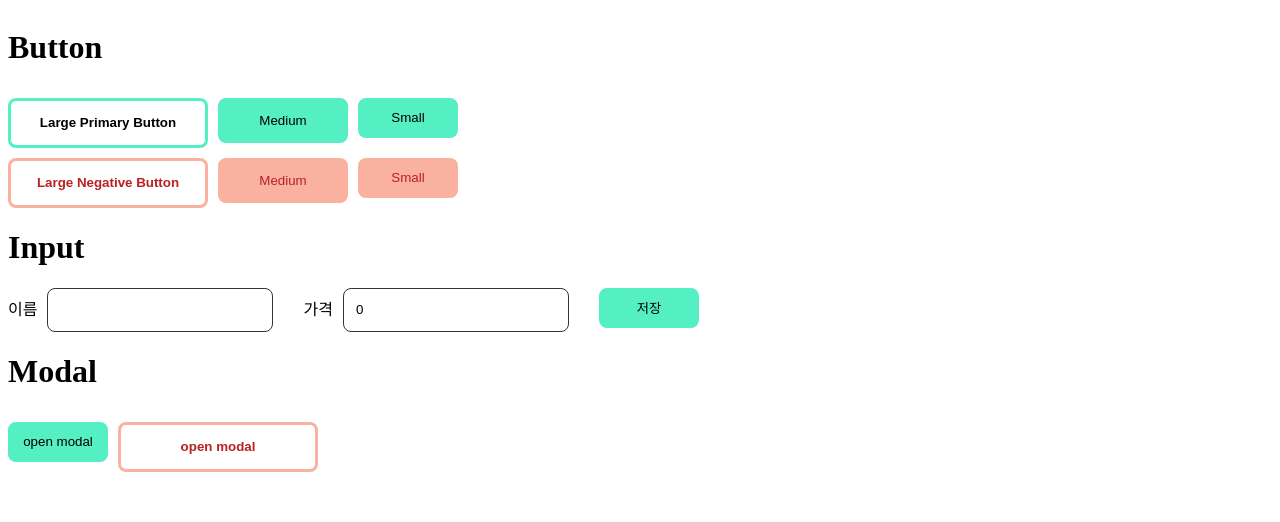
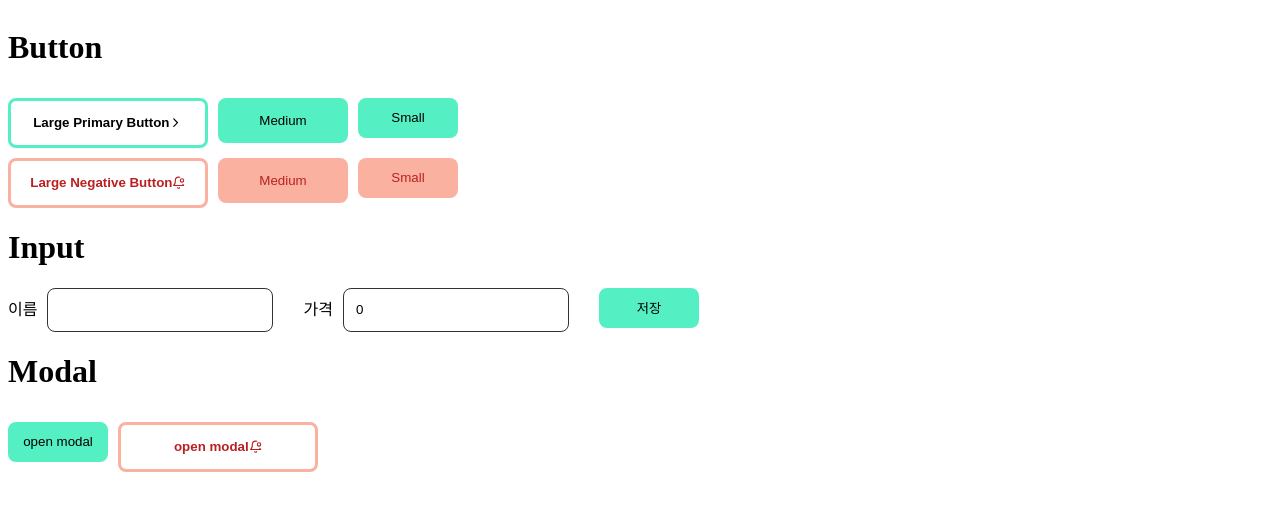
Before and after one commit to naeun-shin/HangHae99_React_LV3, a React (Create React App) app: page / in a window 1280 px wide. Shown: the top 522 px of the page. Built offline with nearby package versions, Linux system fonts and the light colour scheme.

Commit message:
8. Fix : Select 창 warning 해결     Refactor : Modal 창 react-portal로 리팩토링     Design : 버튼 가운데 정렬 추가,     모달배경 height 개선

```diff
--- a/package.json
+++ b/package.json
@@ -8,6 +8,7 @@
     "@testing-library/user-event": "^13.2.1",
     "react": "^18.2.0",
     "react-dom": "^18.2.0",
+    "react-icons": "^5.0.1",
     "react-modal": "^3.16.1",
     "react-scripts": "5.0.1",
     "styled-components": "^6.1.8",
--- a/src/components/buttons/Button.jsx
+++ b/src/components/buttons/Button.jsx
@@ -1,10 +1,25 @@
 import React from 'react';
-import BaseButtonStyle from './Button.module';
+import { BaseButtonStyle, BaseButtonSpan } from './Button.module';
+import { IoIosArrowForward } from 'react-icons/io';
+import { LuBellDot } from 'react-icons/lu';
 
 const Button = ({ onClick, type, text }) => {
+  let icon = null;
+  switch (type) {
+    case 'lightGreenLarge':
+      icon = <IoIosArrowForward />;
+      break;
+    case 'lightPinkLarge':
+      icon = <LuBellDot />;
+      break;
+    default:
+      break;
+  }
   return (
     <BaseButtonStyle onClick={onClick} $type={type} $text={text}>
-      {text}
+      <BaseButtonSpan>
+        {text} {icon}
+      </BaseButtonSpan>
     </BaseButtonStyle>
   );
 };
--- a/src/components/buttons/Button.module.jsx
+++ b/src/components/buttons/Button.module.jsx
@@ -64,4 +64,9 @@ const BaseButtonStyle = styled.button`
   }}
 `;
 
-export default BaseButtonStyle;
+const BaseButtonSpan = styled.div`
+  display: flex;
+  align-items: center;
+  justify-content: center;
+`;
+export { BaseButtonStyle, BaseButtonSpan };
--- a/src/components/modal/Modal.jsx
+++ b/src/components/modal/Modal.jsx
@@ -1,4 +1,5 @@
-import React, { useState, useRef } from 'react';
+import React, { useState } from 'react';
+import ReactDOM from 'react-dom';
 import {
   ModalBox,
   ModalFirstOpen,
@@ -6,44 +7,33 @@ import {
   ModalOverlay,
   ModalButtonBox,
   ModalCloseButton,
-  ModalSecondContent,
   ModalSecondButtonBox,
 } from './Modal.module';
 import Button from '../buttons/Button';
 
 const Modal = () => {
-  const [isModalFirstOpen, setIsFirstModalOpen] = useState(false);
+  const [isFirstModalOpen, setIsFirstModalOpen] = useState(false);
   const [isSecondModalOpen, setIsSecondModalOpen] = useState(false);
-  const modalRef = useRef();
 
-  const handleModalFalseOverlayClick = () => {
+  const handleFirstModalOpen = () => {
     setIsFirstModalOpen(true);
   };
 
-  const handleModalTrueOverlayClick = () => {
+  const handleSecondModalOpen = () => {
     setIsSecondModalOpen(true);
   };
+
   const handleModalClose = () => {
     setIsFirstModalOpen(false);
     setIsSecondModalOpen(false);
   };
-  const handleModalCheck = () => {
-    setIsFirstModalOpen(false);
-  };
-  return (
-    <ModalBox>
-      <Button
-        type='lightGreenSmall'
-        text='open modal'
-        onClick={handleModalFalseOverlayClick}
-      />
-      {isModalFirstOpen && (
+
+  const firstModalContent = (
     <>
       <ModalOverlay />
-          <ModalFirstOpen ref={modalRef}>
+      <ModalFirstOpen>
         <div>
-              닫기와 확인 버튼 2개가 있고, 외부 영역을 눌러도 모달이 닫히지
-              않아요.
+          닫기와 확인 버튼 2개가 있고, 외부 영역을 눌러도 모달이 닫히지 않아요.
         </div>
         <ModalButtonBox>
           <Button
@@ -54,31 +44,58 @@ const Modal = () => {
           <Button
             type='lightPinkSmall'
             text='확인'
-                onClick={handleModalCheck}
+            onClick={handleModalClose}
           />
         </ModalButtonBox>
       </ModalFirstOpen>
     </>
-      )}
-      <Button
-        type='lightPinkLarge'
-        text='open modal'
-        onClick={handleModalTrueOverlayClick}
-      />
-      {isSecondModalOpen && (
+  );
+
+  const secondModalContent = (
     <>
-          <ModalOverlay onClick={handleModalClose} />
-          <ModalSecondOpen ref={modalRef}>
-            <ModalSecondContent>
+      <ModalOverlay />
+      <ModalSecondOpen>
+        <div>
           닫기 버튼 1개가 있고,
           <br />
           외부 영역을 누르면 모달이 닫혀요.
-            </ModalSecondContent>
+        </div>
         <ModalSecondButtonBox>
           <ModalCloseButton onClick={handleModalClose}>X</ModalCloseButton>
         </ModalSecondButtonBox>
       </ModalSecondOpen>
     </>
+  );
+
+  return (
+    <ModalBox>
+      <Button
+        type='lightGreenSmall'
+        text='open modal'
+        onClick={handleFirstModalOpen}
+      />
+      <Button
+        type='lightPinkLarge'
+        text='open modal'
+        onClick={handleSecondModalOpen}
+      />
+
+      {isFirstModalOpen &&
+        ReactDOM.createPortal(
+          <ModalBox>
+            <ModalOverlay />
+            <ModalFirstOpen>{firstModalContent}</ModalFirstOpen>
+          </ModalBox>,
+          document.body
+        )}
+
+      {isSecondModalOpen &&
+        ReactDOM.createPortal(
+          <ModalBox>
+            <ModalOverlay onClick={handleModalClose} />
+            <ModalSecondOpen>{secondModalContent}</ModalSecondOpen>
+          </ModalBox>,
+          document.body
         )}
     </ModalBox>
   );
--- a/src/components/modal/Modal.module.jsx
+++ b/src/components/modal/Modal.module.jsx
@@ -42,7 +42,7 @@ const ModalSecondOpen = styled.div`
 
 const ModalOverlay = styled.div`
   width: 100%;
-  height: 100vh;
+  height: 100%;
   inset: 0px;
   position: fixed;
   opacity: 0.8;
@@ -75,9 +75,7 @@ const ModalSecondButtonBox = styled.div`
   background-color: ${theme.color.lightGrey};
   cursor: pointer;
 `;
-const ModalSecondContent = styled.div`
-  margin-bottom: 40px;
-`;
+
 export {
   ModalContent,
   ModalBox,
@@ -86,6 +84,5 @@ export {
   ModalOverlay,
   ModalButtonBox,
   ModalSecondButtonBox,
-  ModalSecondContent,
   ModalCloseButton,
 };
--- a/src/components/select/Select.module.jsx
+++ b/src/components/select/Select.module.jsx
@@ -3,7 +3,6 @@ import theme from '../../styles/theme';
 
 const SelectSectionBody = styled.div`
   display: block;
-  z-index: 0;
 `;
 const SelectBox = styled.div`
   border: 3px solid ${theme.color.lightGrey};
@@ -40,7 +39,7 @@ const SelectTitle = styled.div`
 
 const SelectListItems = styled.div`
   position: absolute;
-  top: ${({ isOpen }) => (isOpen ? '100%' : '0')};
+  top: ${({ open }) => (open ? '100%' : '0')};
   left: 0;
   background-color: white;
   border: 1px solid #ccc;
@@ -48,7 +47,7 @@ const SelectListItems = styled.div`
   box-shadow: 0 4px 8px rgba(0, 0, 0, 0.1);
   width: 300px;
   z-index: 10;
-  display: ${({ isOpen }) => (isOpen ? 'block' : 'none')};
+  display: ${({ open }) => (open ? 'block' : 'none')};
   list-style-type: none;
   margin: 10px 0px;
 `;
--- a/src/components/select/SelectMain.jsx
+++ b/src/components/select/SelectMain.jsx
@@ -40,6 +40,7 @@ const SelectMain = () => {
     setSelectedOption2(option);
     setIsOpenList2(false);
   };
+
   useEffect(() => {
     function handleClickOutside(event) {
       if (
@@ -66,7 +67,7 @@ const SelectMain = () => {
           <SelectTitle>{selectedOption1}</SelectTitle>
           <SelectArrow>▼</SelectArrow>
         </SelectButton>
-        <SelectListItems ref={selectList1Ref} isOpen={isOpenList1}>
+        <SelectListItems ref={selectList1Ref} open={isOpenList1}>
           {options.map((option, index) => (
             <ListItem key={index} onClick={() => handleSelectList1(option)}>
               {option}
@@ -74,12 +75,13 @@ const SelectMain = () => {
           ))}
         </SelectListItems>
       </SelectList>
+
       <SelectList>
         <SelectButton onClick={toggleDropdownList2}>
           <SelectTitle>{selectedOption2}</SelectTitle>
           <SelectArrow>▼</SelectArrow>
         </SelectButton>
-        <SelectListItems ref={selectList2Ref} isOpen={isOpenList2}>
+        <SelectListItems ref={selectList2Ref} open={isOpenList2}>
           {options.map((option, index) => (
             <ListItem key={index} onClick={() => handleSelectList2(option)}>
               {option}
```
Also changed, not shown: 1 other file (tests, documents, lock files or other folders). Lines whose indentation alone changed are shown as unchanged.
